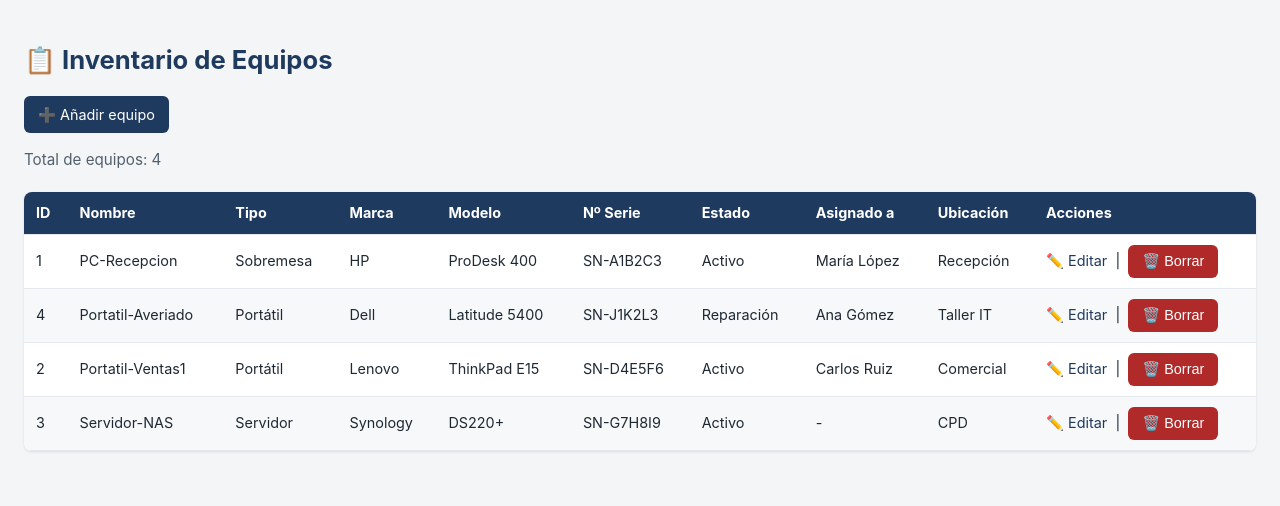
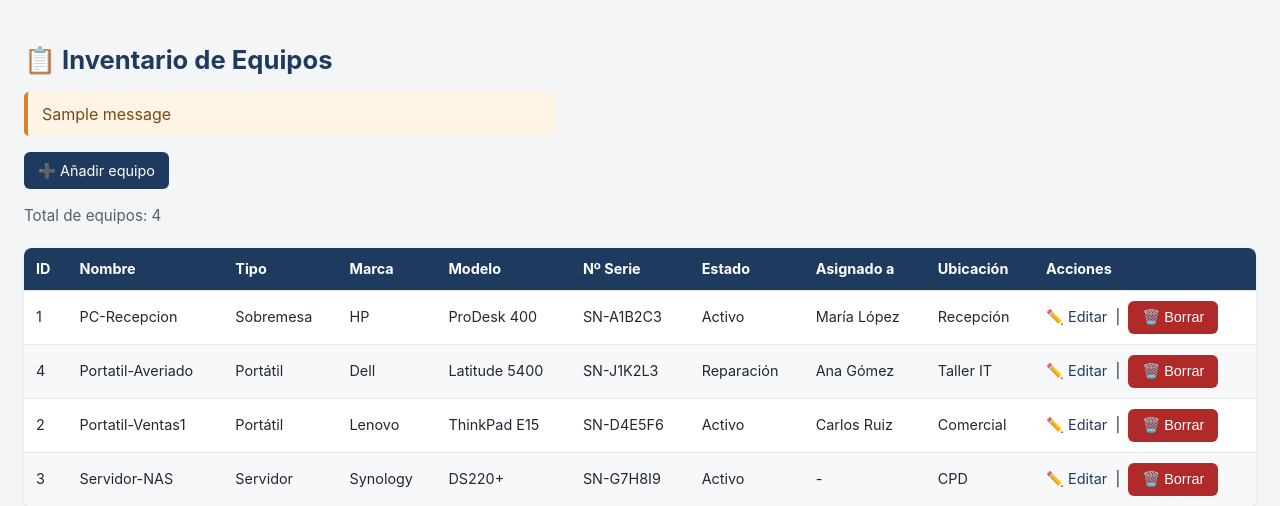
Before and after one commit to hermidaperezdavid-sys/inventario-equipos, a Flask app: page / in a window 1280 px wide. Shown: the top 506 px of the page. Run offline with Flask 3, Linux system fonts and the light colour scheme; data comes from the database, SQL or seed files in the repository; both versions use the stored data as it was after the commit; one stand-in notice (Sample message) is shown.

Commit message:
Validación de formularios (V3): nombre obligatorio y nº de serie único con mensajes flash

```diff
--- a/app.py
+++ b/app.py
@@ -4,9 +4,10 @@
 # ============================================================
 
 import sqlite3
-from flask import Flask, render_template, request, redirect, url_for
+from flask import Flask, render_template, request, redirect, url_for, flash
 
 app = Flask(__name__)
+app.secret_key = "inventario-clave-secreta-cambiar-en-produccion"
 
 BASE_DATOS = "inventario.db"
 
@@ -133,12 +134,25 @@ def anadir():
 @app.route("/editar/<int:id>", methods=["GET", "POST"])
 def editar(id):
     if request.method == "POST":
+        nombre = request.form.get("nombre", "").strip()
+        numero_serie = request.form.get("numero_serie", "").strip()
+
+        # --- VALIDACIÓN ---
+        if not nombre:
+            flash("⚠️ El nombre es obligatorio.")
+            return redirect(url_for("editar", id=id))
+
+        if numero_serie_existe(numero_serie, ignorar_id=id):
+            flash("⚠️ Ya existe otro equipo con ese número de serie.")
+            return redirect(url_for("editar", id=id))
+        # --- fin validación ---
+
         datos = (
-            request.form.get("nombre", ""),
+            nombre,
             request.form.get("tipo", ""),
             request.form.get("marca", ""),
             request.form.get("modelo", ""),
-            request.form.get("numero_serie", ""),
+            numero_serie,
             request.form.get("procesador", ""),
             request.form.get("ram", ""),
             request.form.get("almacenamiento", ""),
@@ -150,10 +164,10 @@ def editar(id):
             request.form.get("notas", ""),
         )
         actualizar_equipo(id, datos)
+        flash("✅ Cambios guardados correctamente.")
         return redirect(url_for("index"))
     equipo = obtener_equipo(id)
     return render_template("editar.html", equipo=equipo)
-
 
 # ------------------------------------------------------------
 #  RUTA: borrar un equipo ("/borrar/<id>") — SOLO POST.
@@ -169,3 +183,31 @@ def borrar(id):
 # ------------------------------------------------------------
 if __name__ == "__main__":
     app.run(debug=True)
+    # ------------------------------------------------------------
+#  FUNCIÓN: comprobar si ya existe un nº de serie
+#  (ignorar_id sirve para que al EDITAR un equipo no choque
+#   consigo mismo). Devuelve True si está repetido.
+# ------------------------------------------------------------
+def numero_serie_existe(numero_serie, ignorar_id=None):
+    # Un nº de serie vacío no cuenta como duplicado.
+    if not numero_serie.strip():
+        return False
+
+    conexion = sqlite3.connect(BASE_DATOS)
+    cursor = conexion.cursor()
+
+    if ignorar_id is None:
+        cursor.execute(
+            "SELECT id FROM equipos WHERE numero_serie = ?",
+            (numero_serie,)
+        )
+    else:
+        # Al editar, excluimos el propio equipo de la búsqueda.
+        cursor.execute(
+            "SELECT id FROM equipos WHERE numero_serie = ? AND id != ?",
+            (numero_serie, ignorar_id)
+        )
+
+    encontrado = cursor.fetchone()
+    conexion.close()
+    return encontrado is not None
--- a/static/estilo.css
+++ b/static/estilo.css
@@ -118,3 +118,14 @@ textarea:focus {
 .volver:hover {
     text-decoration: underline;
 }
+
+/* --- Mensajes flash --- */
+.flash {
+    background-color: #fff4e5;
+    border-left: 4px solid #d9822b;
+    color: #7a4a12;
+    padding: 10px 14px;
+    border-radius: 5px;
+    margin: 12px 0;
+    max-width: 500px;
+}
--- a/templates/index.html
+++ b/templates/index.html
@@ -7,6 +7,14 @@
 </head>
 <body>
     <h1>📋 Inventario de Equipos</h1>
+
+    {% with mensajes = get_flashed_messages() %}
+        {% if mensajes %}
+            {% for mensaje in mensajes %}
+                <p class="flash">{{ mensaje }}</p>
+            {% endfor %}
+        {% endif %}
+    {% endwith %}
 
     <p><a class="boton" href="{{ url_for('anadir') }}">➕ Añadir equipo</a></p>
 
```
Also changed, not shown: inventario.db.
